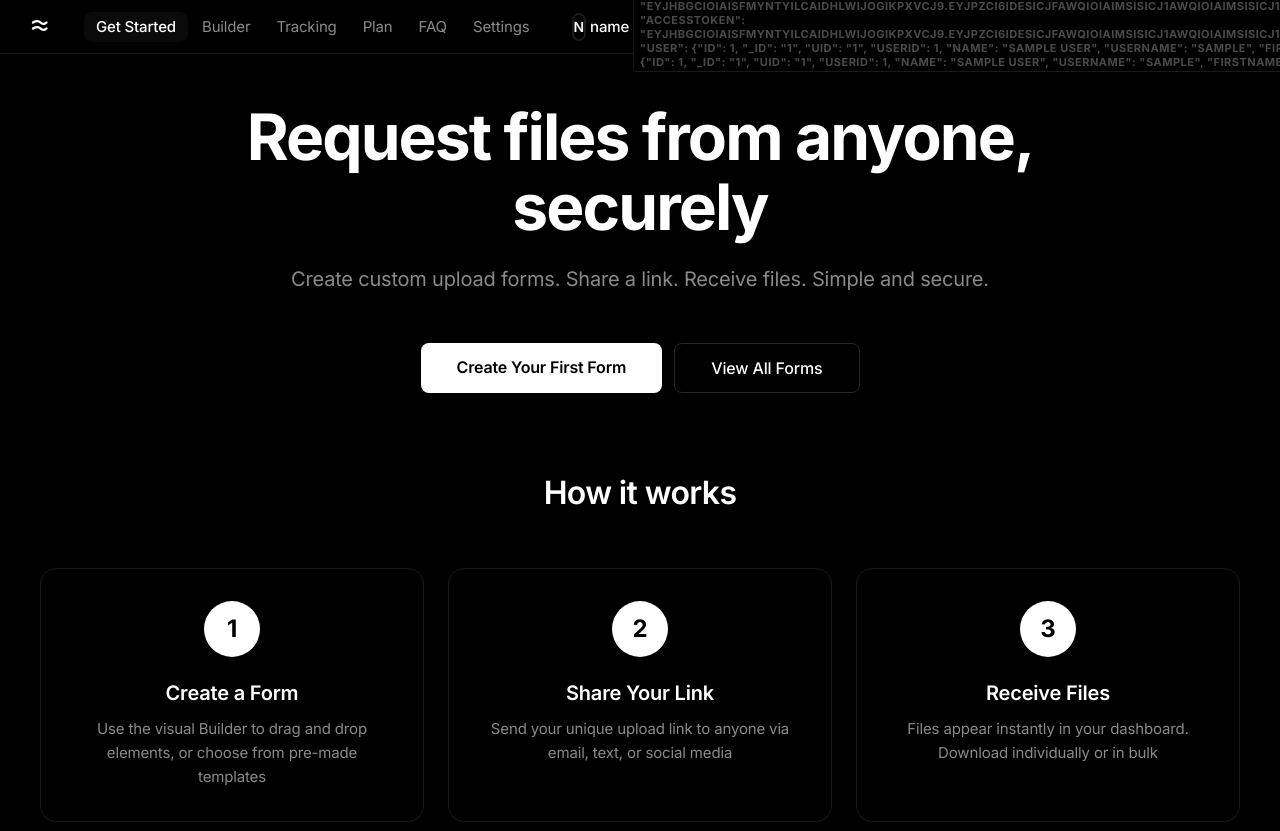
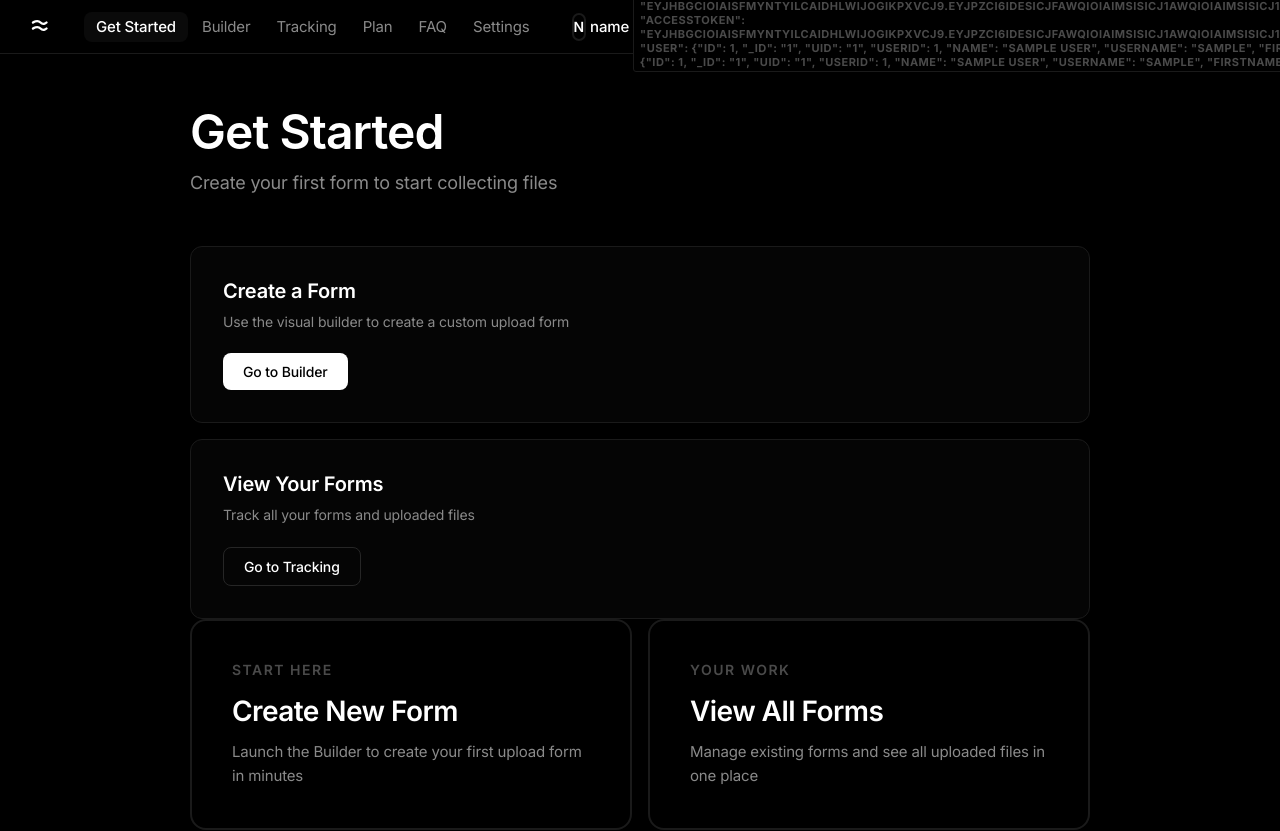
Before and after one commit to sway-dev-gh/sway, a React (Vite) app in the folder web/: page /dashboard in a window 1280 px wide. Shown: the top 831 px of the page. Built offline with nearby package versions, Linux system fonts and the light colour scheme; no server answers; sample sign-in values are in the browser's storage.

Commit message:
Redesign Dashboard (Get Started) page to match app style

```diff
--- a/web/src/pages/Dashboard.jsx
+++ b/web/src/pages/Dashboard.jsx
@@ -207,33 +207,59 @@ function Dashboard() {
           margin: '0 auto',
           padding: '48px 32px'
         }}>
-          {/* Hero Section */}
-          <div style={{ marginBottom: '80px', textAlign: 'center', maxWidth: '900px', margin: '0 auto 80px' }}>
+          {/* Header */}
+          <div style={{ marginBottom: '48px', maxWidth: '900px', margin: '0 auto 48px' }}>
             <h1 style={{
-              fontSize: '64px',
-              fontWeight: '700',
-              margin: '0 0 20px 0',
+              fontSize: '48px',
+              fontWeight: '600',
+              margin: '0 0 8px 0',
               color: theme.colors.text.primary,
-              letterSpacing: '-0.03em',
-              lineHeight: '1.1'
+              letterSpacing: '-0.02em',
+              fontFamily: '-apple-system, BlinkMacSystemFont, "Segoe UI", Roboto, "Helvetica Neue", Arial, sans-serif'
             }}>
-              Request files from anyone,<br />securely
+              Get Started
             </h1>
             <p style={{
-              fontSize: '20px',
+              fontSize: '18px',
               color: theme.colors.text.secondary,
-              lineHeight: '1.6',
-              maxWidth: '700px',
-              margin: '0 auto 48px'
+              margin: 0,
+              lineHeight: '1.6'
             }}>
-              Create custom upload forms. Share a link. Receive files. Simple and secure.
+              Create your first form to start collecting files
             </p>
-            <div style={{ display: 'flex', gap: theme.spacing[4], justifyContent: 'center' }}>
+          </div>
+
+          {/* Quick Actions */}
+          <div style={{
+            maxWidth: '900px',
+            margin: '0 auto',
+            display: 'grid',
+            gap: theme.spacing[5]
+          }}>
+            <div style={{
+              padding: '32px',
+              borderRadius: theme.radius.lg,
+              border: `1px solid ${theme.colors.border.light}`,
+              background: 'rgba(255, 255, 255, 0.02)'
+            }}>
+              <h2 style={{
+                fontSize: '20px',
+                fontWeight: '600',
+                color: theme.colors.text.primary,
+                marginBottom: '8px'
+              }}>
+                Create a Form
+              </h2>
+              <p style={{
+                fontSize: '14px',
+                color: theme.colors.text.secondary,
+                marginBottom: '20px',
+                lineHeight: '1.6'
+              }}>
+                Use the visual builder to create a custom upload form
+              </p>
               <Link to="/requests" style={{
                 ...theme.buttons.primary.base,
-                padding: '14px 36px',
-                fontSize: theme.fontSize.base,
-                fontWeight: theme.weight.semibold,
                 textDecoration: 'none',
                 display: 'inline-block'
               }}
@@ -243,12 +269,34 @@ function Dashboard() {
               onMouseLeave={(e) => {
                 e.currentTarget.style.background = theme.buttons.primary.base.background
               }}>
-                Create Your First Form
+                Go to Builder
               </Link>
+            </div>
+
+            <div style={{
+              padding: '32px',
+              borderRadius: theme.radius.lg,
+              border: `1px solid ${theme.colors.border.light}`,
+              background: 'rgba(255, 255, 255, 0.02)'
+            }}>
+              <h2 style={{
+                fontSize: '20px',
+                fontWeight: '600',
+                color: theme.colors.text.primary,
+                marginBottom: '8px'
+              }}>
+                View Your Forms
+              </h2>
+              <p style={{
+                fontSize: '14px',
+                color: theme.colors.text.secondary,
+                marginBottom: '20px',
+                lineHeight: '1.6'
+              }}>
+                Track all your forms and uploaded files
+              </p>
               <Link to="/tracking" style={{
                 ...theme.buttons.secondary.base,
-                padding: '14px 36px',
-                fontSize: theme.fontSize.base,
                 textDecoration: 'none',
                 display: 'inline-block'
               }}
@@ -256,162 +304,12 @@ function Dashboard() {
                 Object.assign(e.currentTarget.style, theme.buttons.secondary.hover)
               }}
               onMouseLeave={(e) => {
-                Object.assign(e.currentTarget.style, {
-                  ...theme.buttons.secondary.base,
-                  padding: '14px 36px',
-                  fontSize: theme.fontSize.base,
-                  textDecoration: 'none',
-                  display: 'inline-block'
-                })
+                Object.assign(e.currentTarget.style, theme.buttons.secondary.base)
               }}>
-                View All Forms
+                Go to Tracking
               </Link>
             </div>
           </div>
-
-          {/* How It Works */}
-          <div style={{ marginBottom: '80px', maxWidth: '1200px', margin: '0 auto 80px' }}>
-            <h2 style={{
-              fontSize: '32px',
-              fontWeight: '600',
-              color: theme.colors.text.primary,
-              textAlign: 'center',
-              marginBottom: '56px',
-              letterSpacing: '-0.02em'
-            }}>
-              How it works
-            </h2>
-            <div style={{
-              display: 'grid',
-              gridTemplateColumns: 'repeat(3, 1fr)',
-              gap: theme.spacing[6]
-            }}>
-              {/* Step 1 */}
-              <div style={{
-                padding: theme.spacing[7],
-                border: `1px solid ${theme.colors.border.light}`,
-                borderRadius: theme.radius.xl,
-                background: theme.colors.bg.secondary,
-                textAlign: 'center'
-              }}>
-                <div style={{
-                  width: '56px',
-                  height: '56px',
-                  background: theme.colors.white,
-                  color: theme.colors.black,
-                  borderRadius: theme.radius.full,
-                  display: 'flex',
-                  alignItems: 'center',
-                  justifyContent: 'center',
-                  fontSize: '24px',
-                  fontWeight: '700',
-                  margin: '0 auto 24px'
-                }}>
-                  1
-                </div>
-                <h3 style={{
-                  fontSize: '20px',
-                  fontWeight: '600',
-                  color: theme.colors.text.primary,
-                  marginBottom: '12px'
-                }}>
-                  Create a Form
-                </h3>
-                <p style={{
-                  fontSize: '15px',
-                  color: theme.colors.text.secondary,
-                  lineHeight: '1.6',
-                  margin: 0
-                }}>
-                  Use the visual Builder to drag and drop elements, or choose from pre-made templates
-                </p>
-              </div>
-
-              {/* Step 2 */}
-              <div style={{
-                padding: theme.spacing[7],
-                border: `1px solid ${theme.colors.border.light}`,
-                borderRadius: theme.radius.xl,
-                background: theme.colors.bg.secondary,
-                textAlign: 'center'
-              }}>
-                <div style={{
-                  width: '56px',
-                  height: '56px',
-                  background: theme.colors.white,
-                  color: theme.colors.black,
-                  borderRadius: theme.radius.full,
-                  display: 'flex',
-                  alignItems: 'center',
-                  justifyContent: 'center',
-                  fontSize: '24px',
-                  fontWeight: '700',
-                  margin: '0 auto 24px'
-                }}>
-                  2
-                </div>
-                <h3 style={{
-                  fontSize: '20px',
-                  fontWeight: '600',
-                  color: theme.colors.text.primary,
-                  marginBottom: '12px'
-                }}>
-                  Share Your Link
-                </h3>
-                <p style={{
-                  fontSize: '15px',
-                  color: theme.colors.text.secondary,
-                  lineHeight: '1.6',
-                  margin: 0
-                }}>
-                  Send your unique upload link to anyone via email, text, or social media
-                </p>
-              </div>
-
-              {/* Step 3 */}
-              <div style={{
-                padding: theme.spacing[7],
-                border: `1px solid ${theme.colors.border.light}`,
-                borderRadius: theme.radius.xl,
-                background: theme.colors.bg.secondary,
-                textAlign: 'center'
-              }}>
-                <div style={{
-                  width: '56px',
-                  height: '56px',
-                  background: theme.colors.white,
-                  color: theme.colors.black,
-                  borderRadius: theme.radius.full,
-                  display: 'flex',
-                  alignItems: 'center',
-                  justifyContent: 'center',
-                  fontSize: '24px',
-                  fontWeight: '700',
-                  margin: '0 auto 24px'
-                }}>
-                  3
-                </div>
-                <h3 style={{
-                  fontSize: '20px',
-                  fontWeight: '600',
-                  color: theme.colors.text.primary,
-                  marginBottom: '12px'
-                }}>
-                  Receive Files
-                </h3>
-                <p style={{
-                  fontSize: '15px',
-                  color: theme.colors.text.secondary,
-                  lineHeight: '1.6',
-                  margin: 0
-                }}>
-                  Files appear instantly in your dashboard. Download individually or in bulk
-                </p>
-              </div>
-            </div>
-          </div>
-
-          {/* Quick Actions */}
           <div style={{
             display: 'grid',
             gridTemplateColumns: 'repeat(2, 1fr)',
```
